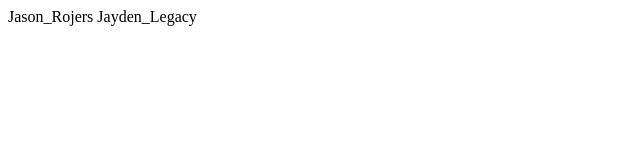
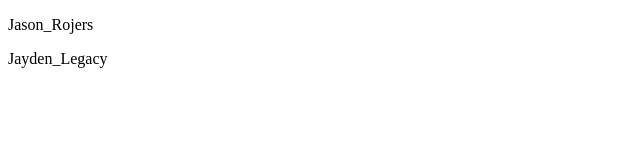
Before and after one commit to rojerscripts/rojerscripts.github.io, a plain HTML site: page subscribenicknamesscripts.html in a window 1280 px wide. Shown: the whole page, without its empty margins (0-640 px from the left). Drawn offline with Linux system fonts and the light colour scheme.

Commit message:
Update subscribenicknamesscripts.html

```diff
--- a/subscribenicknamesscripts.html
+++ b/subscribenicknamesscripts.html
@@ -13,7 +13,7 @@ devs sait - https://vk.com/j.rojers, https://vk.com/rojers228
 	<title> Список подписанных на скрипт </title>
 </head>
 <body>
-    Jason_Rojers
+    <p>Jason_Rojers</p>
     Jayden_Legacy
 </body>
 </html>
```
